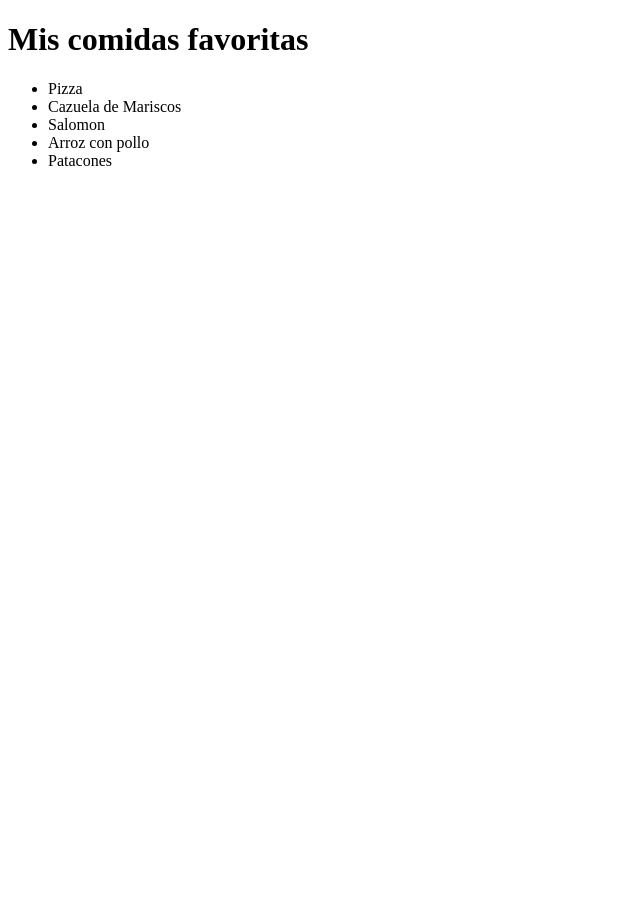
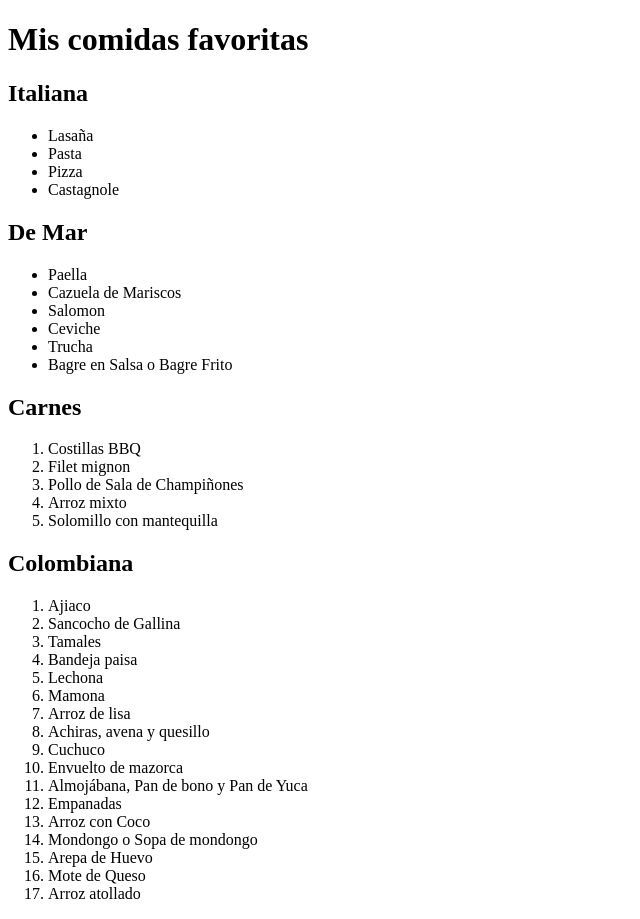
Before and after one commit to OniiRonin/Laboratorio-intro-HTML, a plain HTML site: page index.html in a window 1280 px wide. Shown: the whole page, without its empty margins (0-640 px from the left). Before the commit the page ends 800 px from the top, so only its background shows below. Drawn offline with Linux system fonts and the light colour scheme.

Commit message:
Se agregaron mas platillos al listado

```diff
--- a/index.html
+++ b/index.html
@@ -10,13 +10,55 @@
 
 <body>
     <h1>Mis comidas favoritas</h1>
+
+    <h2>Italiana</h2>
     <ul>
+        <li>Lasaña</li>
+        <li>Pasta</li>
         <li>Pizza</li>
+        <li>Castagnole</li>
+    </ul>
+
+    <h2>De Mar</h2>
+    <ul>
+        <li>Paella</li>
         <li>Cazuela de Mariscos</li>
         <li>Salomon</li>
-        <li>Arroz con pollo</li>
-        <li>Patacones</li>
+        <li>Ceviche</li>
+        <li>Trucha</li>
+        <li>Bagre en Salsa o Bagre Frito</li>
     </ul>
+
+    <h2>Carnes</h2>
+    <ol>
+        <li>Costillas BBQ</li>
+        <li>Filet mignon</li>
+        <li>Pollo de Sala de Champiñones</li>
+        <li>Arroz mixto</li>
+        <li>Solomillo con mantequilla</li>
+    </ol>
+
+    <h2>Colombiana</h2>
+    <ol>
+        <li>Ajiaco</li>
+        <li>Sancocho de Gallina</li>
+        <li>Tamales</li>
+        <li>Bandeja paisa</li>
+        <li>Lechona</li>
+        <li>Mamona</li>
+        <li>Arroz de lisa</li>
+        <li>Achiras, avena y quesillo</li>
+        <li>Cuchuco</li>
+        <li>Envuelto de mazorca</li>
+        <li>Almojábana, Pan de bono y Pan de Yuca</li>
+        <li>Empanadas</li>
+        <li>Arroz con Coco</li>
+        <li>Mondongo o Sopa de mondongo</li>
+        <li>Arepa de Huevo</li>
+        <li>Mote de Queso</li>
+        <li>Arroz atollado</li>
+    </ol>
+
 
 </body>
 
```
